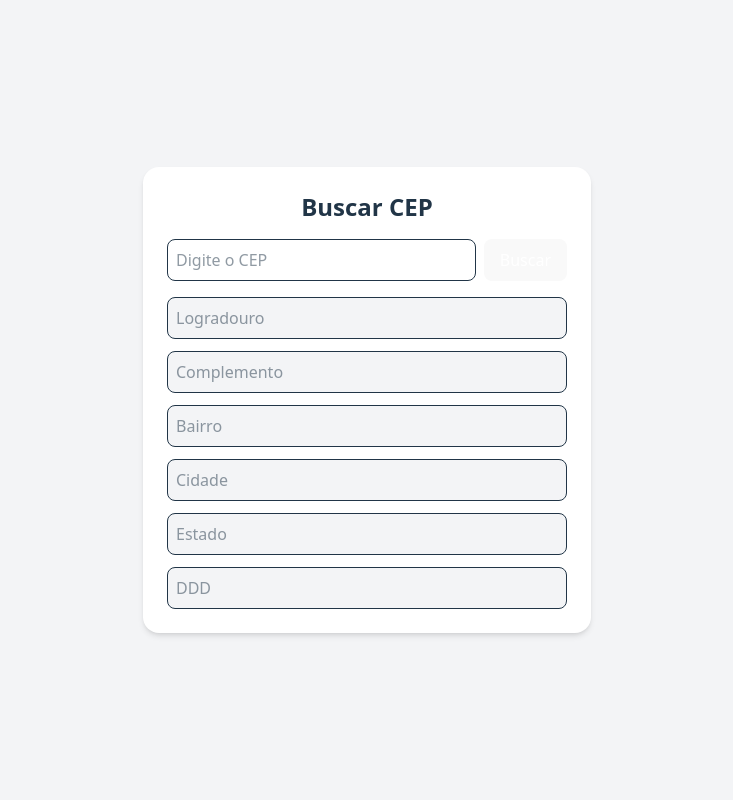
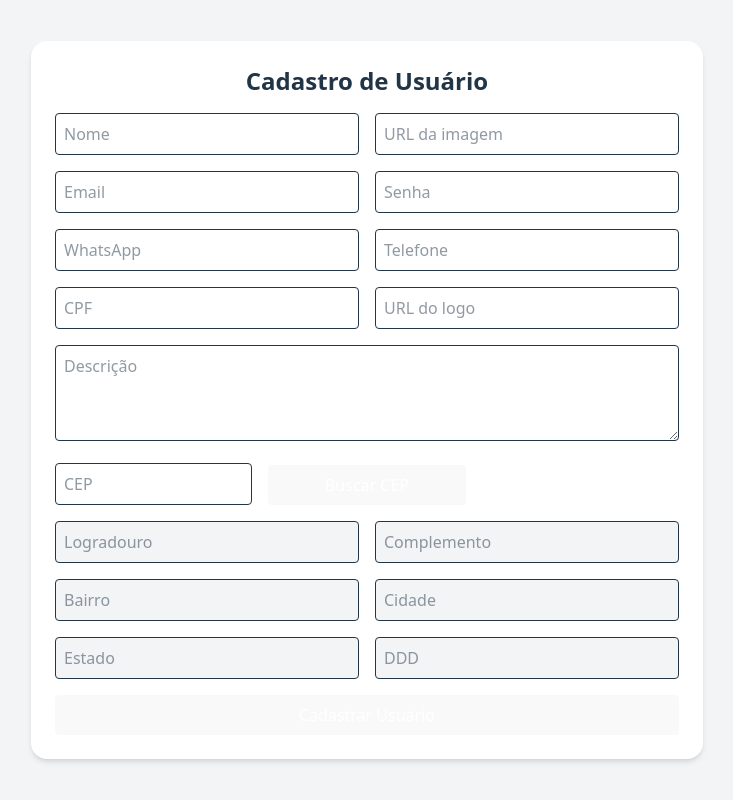
Before and after one commit to Angelobelelli/ClassificadosLoja, a React (Vite) app in the folder frontend/: page /cadastro in a window 1280 px wide. Shown: the whole page, without its empty margins (273-1006 px from the left). Built offline with nearby package versions, Linux system fonts and the light colour scheme.

Commit message:
Criando outros inputs para fazer o Cadastro

```diff
--- a/frontend/package.json
+++ b/frontend/package.json
@@ -10,14 +10,18 @@
     "preview": "vite preview"
   },
   "dependencies": {
+    "@hookform/resolvers": "^5.0.1",
     "@tailwindcss/vite": "^4.0.15",
     "axios": "^1.8.4",
+    "framer-motion": "^12.6.3",
     "lucide-react": "^0.483.0",
     "react": "^19.0.0",
     "react-dom": "^19.0.0",
+    "react-hook-form": "^7.55.0",
     "react-router": "^7.4.0",
     "react-router-dom": "^7.4.0",
-    "tailwindcss": "^4.0.15"
+    "tailwindcss": "^4.0.15",
+    "zod": "^3.24.2"
   },
   "devDependencies": {
     "@eslint/js": "^9.21.0",
--- a/frontend/src/MyRouter.jsx
+++ b/frontend/src/MyRouter.jsx
@@ -3,7 +3,7 @@
 
 // Importa o componente createBrowserRouter da biblioteca react-router-dom para criar as rotas
 import { createBrowserRouter } from "react-router-dom";
-import CepSearch from "./pages/CepSearch.jsx";
+import Cadastro from "./pages/Cadastro.jsx";
 
 // Importa as páginas que serão utilizados
 import App from "./App.jsx";
@@ -19,7 +19,7 @@ const router = createBrowserRouter([
   },
   {
     path: "/cadastro",
-    element: <CepSearch />,
+    element: <Cadastro />,
 
   },
 ]);
--- a/frontend/src/components/Header.jsx
+++ b/frontend/src/components/Header.jsx
@@ -1,5 +1,5 @@
 import React from "react";
-import {Link} from "react-router-dom";
+import {Link, NavLink} from "react-router-dom";
 import {Store} from "lucide-react";
 
 const Header = () => {
@@ -40,10 +40,11 @@ const Header = () => {
 			</div>
 
 			<div className="flex gap-4">
-				<div className="bg-[#FF2C78] rounded-full px-5 py-2 w-[150px] cursor-pointer hover:bg-[#E6005C] transition">
-					<h1 className="text-base">Anunciar</h1>
 
-				</div>
+					<NavLink className="bg-[#FF2C78] rounded-full px-5 py-2 w-[150px] cursor-pointer hover:bg-[#E6005C] transition" to="/cadastro">
+						<h1>Anunciar</h1>
+					</NavLink>
+
 			</div>
 		</div>
 	);
--- /dev/null
+++ b/frontend/src/pages/Cadastro.jsx
@@ -0,0 +1,96 @@
+import React, { useState } from 'react'
+import axios from 'axios'
+
+const CadastroUsuario = () => {
+  const [formData, setFormData] = useState({
+    nome: '',
+    image: '',
+    email: '',
+    senha: '',
+    whatsapp: '',
+    telefone: '',
+    cpf: '',
+    logo: '',
+    descricao: '',
+    cep: '',
+    logradouro: '',
+    complemento: '',
+    bairro: '',
+    localidade: '',
+    uf: '',
+    ddd: ''
+  })
+
+  const handleChange = (e) => {
+    const { name, value } = e.target
+    setFormData({ ...formData, [name]: value })
+  }
+
+  const buscarCep = async () => {
+    try {
+      const response = await axios.get(`https://viacep.com.br/ws/${formData.cep}/json/`)
+      const data = response.data
+      setFormData((prev) => ({
+        ...prev,
+        logradouro: data.logradouro || '',
+        complemento: data.complemento || '',
+        bairro: data.bairro || '',
+        localidade: data.localidade || '',
+        uf: data.uf || '',
+        ddd: data.ddd || ''
+      }))
+    } catch (error) {
+      alert('Erro ao buscar o CEP.')
+      console.error(error)
+    }
+  }
+
+  const handleSubmit = (e) => {
+    e.preventDefault()
+    console.log('Dados enviados:', formData)
+    // Enviar via API backend, ex: axios.post('/api/users', formData)
+  }
+
+  return (
+    <div className="min-h-screen bg-gray-100 flex items-center justify-center p-4">
+      <form onSubmit={handleSubmit} className="bg-white p-6 rounded-2xl shadow-md w-full max-w-2xl space-y-4">
+        <h2 className="text-2xl font-bold text-center">Cadastro de Usuário</h2>
+
+        <div className="grid grid-cols-1 md:grid-cols-2 gap-4">
+          <input type="text" name="nome" placeholder="Nome" value={formData.nome} onChange={handleChange} className="p-2 border rounded" />
+          <input type="text" name="image" placeholder="URL da imagem" value={formData.image} onChange={handleChange} className="p-2 border rounded" />
+          <input type="email" name="email" placeholder="Email" value={formData.email} onChange={handleChange} className="p-2 border rounded" />
+          <input type="password" name="senha" placeholder="Senha" value={formData.senha} onChange={handleChange} className="p-2 border rounded" />
+          <input type="text" name="whatsapp" placeholder="WhatsApp" value={formData.whatsapp} onChange={handleChange} className="p-2 border rounded" />
+          <input type="text" name="telefone" placeholder="Telefone" value={formData.telefone} onChange={handleChange} className="p-2 border rounded" />
+          <input type="text" name="cpf" placeholder="CPF" value={formData.cpf} onChange={handleChange} className="p-2 border rounded" />
+          <input type="text" name="logo" placeholder="URL do logo" value={formData.logo} onChange={handleChange} className="p-2 border rounded" />
+        </div>
+
+        <textarea name="descricao" placeholder="Descrição" value={formData.descricao} onChange={handleChange} className="w-full p-2 border rounded h-24" />
+
+        <div className="grid grid-cols-1 md:grid-cols-3 gap-4 items-end">
+          <input type="text" name="cep" placeholder="CEP" value={formData.cep} onChange={handleChange} className="p-2 border rounded" />
+          <button type="button" onClick={buscarCep} className="bg-blue-600 text-white px-4 py-2 rounded hover:bg-blue-700">
+            Buscar CEP
+          </button>
+        </div>
+
+        <div className="grid grid-cols-1 md:grid-cols-2 gap-4">
+          <input type="text" name="logradouro" placeholder="Logradouro" value={formData.logradouro} readOnly className="p-2 border rounded bg-gray-100" />
+          <input type="text" name="complemento" placeholder="Complemento" value={formData.complemento} readOnly className="p-2 border rounded bg-gray-100" />
+          <input type="text" name="bairro" placeholder="Bairro" value={formData.bairro} readOnly className="p-2 border rounded bg-gray-100" />
+          <input type="text" name="localidade" placeholder="Cidade" value={formData.localidade} readOnly className="p-2 border rounded bg-gray-100" />
+          <input type="text" name="uf" placeholder="Estado" value={formData.uf} readOnly className="p-2 border rounded bg-gray-100" />
+          <input type="text" name="ddd" placeholder="DDD" value={formData.ddd} readOnly className="p-2 border rounded bg-gray-100" />
+        </div>
+
+        <button type="submit" className="w-full bg-green-600 text-white py-2 rounded hover:bg-green-700">
+          Cadastrar Usuário
+        </button>
+      </form>
+    </div>
+  )
+}
+
+export default CadastroUsuario
--- a/frontend/src/pages/CepSearch.jsx
+++ /dev/null
@@ -1,102 +0,0 @@
-import React, {useState} from "react";
-import axios from "axios";
-
-const CepSearch = () => {
-	const [cep, setCep] = useState("");
-	const [dados, setDados] = useState({
-		logradouro: "",
-		complemento: "",
-		bairro: "",
-		localidade: "",
-		uf: "",
-		ddd: "",
-	});
-
-	const buscarCep = async () => {
-		try {
-			const response = await axios.get(`https://viacep.com.br/ws/${cep}/json/`);
-			setDados({
-				logradouro: response.data.logradouro || "",
-				complemento: response.data.complemento || "",
-				bairro: response.data.bairro || "",
-				localidade: response.data.localidade || "",
-				uf: response.data.uf || "",
-				ddd: response.data.ddd || "",
-			});
-		} catch (error) {
-			alert("Erro ao buscar o CEP.");
-			console.error(error);
-		}
-	};
-
-	return (
-		<div className="min-h-screen flex items-center justify-center bg-gray-100 p-4">
-			<div className="bg-white p-6 rounded-2xl shadow-md w-full max-w-md">
-				<h1 className="text-2xl font-bold mb-4 text-center">Buscar CEP</h1>
-
-				<div className="flex gap-2 mb-4">
-					<input
-						type="text"
-						value={cep}
-						onChange={(e) => setCep(e.target.value)}
-						placeholder="Digite o CEP"
-						className="w-full p-2 border rounded-lg focus:outline-none focus:ring-2 focus:ring-blue-500"
-					/>
-					<button
-						onClick={buscarCep}
-						className="bg-blue-600 text-white px-4 rounded-lg hover:bg-blue-700"
-					>
-						Buscar
-					</button>
-				</div>
-
-				<div className="space-y-3">
-					<input
-						type="text"
-						placeholder="Logradouro"
-						value={dados.logradouro}
-						readOnly
-						className="w-full p-2 border rounded-lg bg-gray-100"
-					/>
-					<input
-						type="text"
-						placeholder="Complemento"
-						value={dados.complemento}
-						readOnly
-						className="w-full p-2 border rounded-lg bg-gray-100"
-					/>
-					<input
-						type="text"
-						placeholder="Bairro"
-						value={dados.bairro}
-						readOnly
-						className="w-full p-2 border rounded-lg bg-gray-100"
-					/>
-					<input
-						type="text"
-						placeholder="Cidade"
-						value={dados.localidade}
-						readOnly
-						className="w-full p-2 border rounded-lg bg-gray-100"
-					/>
-					<input
-						type="text"
-						placeholder="Estado"
-						value={dados.uf}
-						readOnly
-						className="w-full p-2 border rounded-lg bg-gray-100"
-					/>
-					<input
-						type="text"
-						placeholder="DDD"
-						value={dados.ddd}
-						readOnly
-						className="w-full p-2 border rounded-lg bg-gray-100"
-					/>
-				</div>
-			</div>
-		</div>
-	);
-};
-
-export default CepSearch;
```
Also changed, not shown: 1 other file (tests, documents, lock files or other folders).
